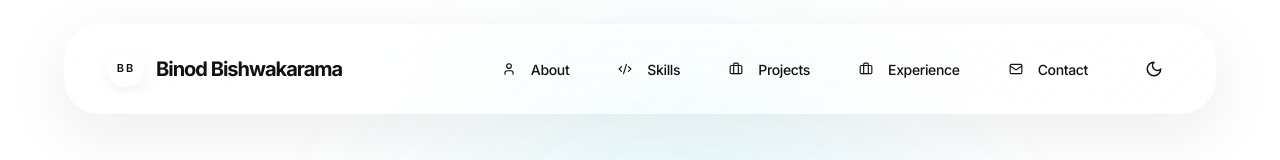
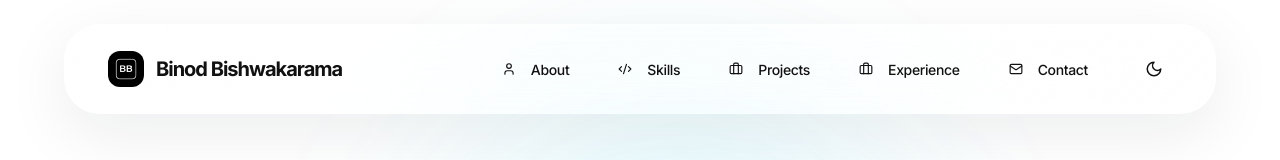
Before and after one commit to binodbishwakarama-max/BuildWithBinod-Portfolio, a React (Vite) app: page / in a window 1280 px wide. Shown: the top 160 px of the page. Built offline with nearby package versions, Linux system fonts and the light colour scheme.

Commit message:
feat: update brand logo to new black-and-white rounded square design and resolve browser caching

```diff
--- a/index.html
+++ b/index.html
@@ -11,8 +11,8 @@
     <meta property="og:description" content="Portfolio of Binod showcasing projects, tools and development work.">
     <meta property="og:type" content="website">
     <meta property="og:url" content="https://build-with-binod-portfolio.vercel.app/">
-    <meta property="og:image" content="https://build-with-binod-portfolio.vercel.app/bb.png">
-    <link rel="icon" type="image/png" href="/bb.png" />
+    <meta property="og:image" content="https://build-with-binod-portfolio.vercel.app/bb-v2.png">
+    <link rel="icon" type="image/png" href="/bb-v2.png" />
     <link rel="preconnect" href="https://fonts.googleapis.com" />
     <link rel="preconnect" href="https://fonts.gstatic.com" crossorigin />
     <link
--- a/src/app/components/Navigation.tsx
+++ b/src/app/components/Navigation.tsx
@@ -78,9 +78,11 @@ export function Navigation() {
             }}
             className="relative flex items-center gap-3 rounded-full border border-white/22 bg-white/[0.04] px-2.5 py-1.5 text-base sm:text-lg lg:text-xl font-bold tracking-tighter text-foreground transition-all duration-300 hover:-translate-y-[1px] hover:bg-white/[0.08] shadow-[inset_0_1px_0_rgba(255,255,255,0.28)] backdrop-blur-2xl dark:border-white/10 dark:bg-white/[0.025] truncate"
           >
-            <span className="flex h-9 w-9 items-center justify-center rounded-full border border-white/30 bg-[radial-gradient(circle_at_30%_28%,rgba(255,255,255,0.82),rgba(255,255,255,0.16)_34%,rgba(255,255,255,0.05)_74%)] text-[11px] font-semibold tracking-[0.18em] text-foreground/90 shadow-[inset_0_1px_0_rgba(255,255,255,0.5),0_8px_20px_rgba(15,23,42,0.05)] backdrop-blur-xl dark:border-white/12 dark:bg-[radial-gradient(circle_at_30%_28%,rgba(255,255,255,0.12),rgba(255,255,255,0.06)_36%,rgba(255,255,255,0.02)_74%)] dark:shadow-[inset_0_1px_0_rgba(255,255,255,0.1),0_10px_22px_rgba(0,0,0,0.14)]">
-              BB
-            </span>
+            <img
+              src="/bb-v2.png"
+              alt="BB Logo"
+              className="h-9 w-9 rounded-xl object-contain"
+            />
             <span>Binod Bishwakarama</span>
           </button>
 
```
Also changed, not shown: public/bb-v2.png (added).
